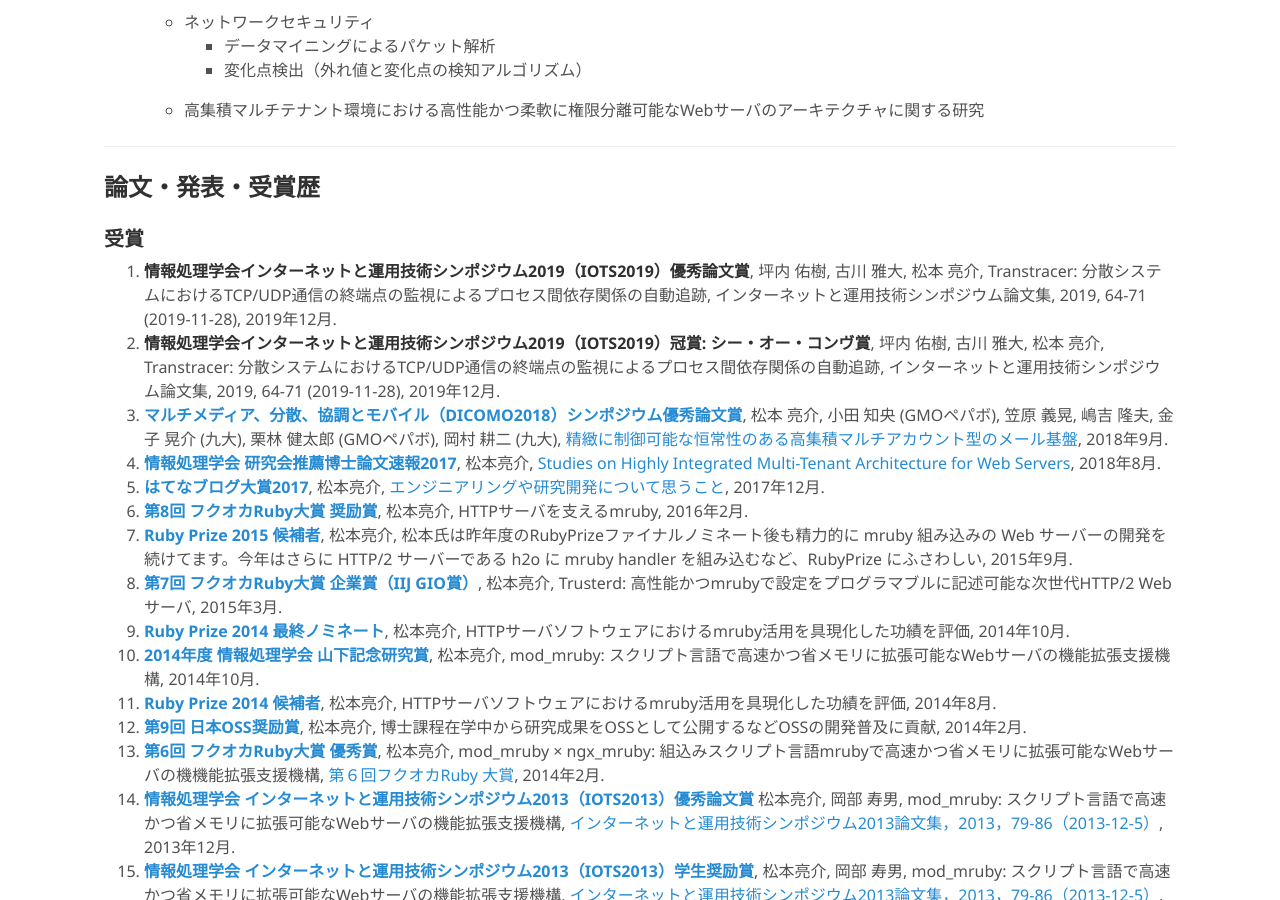
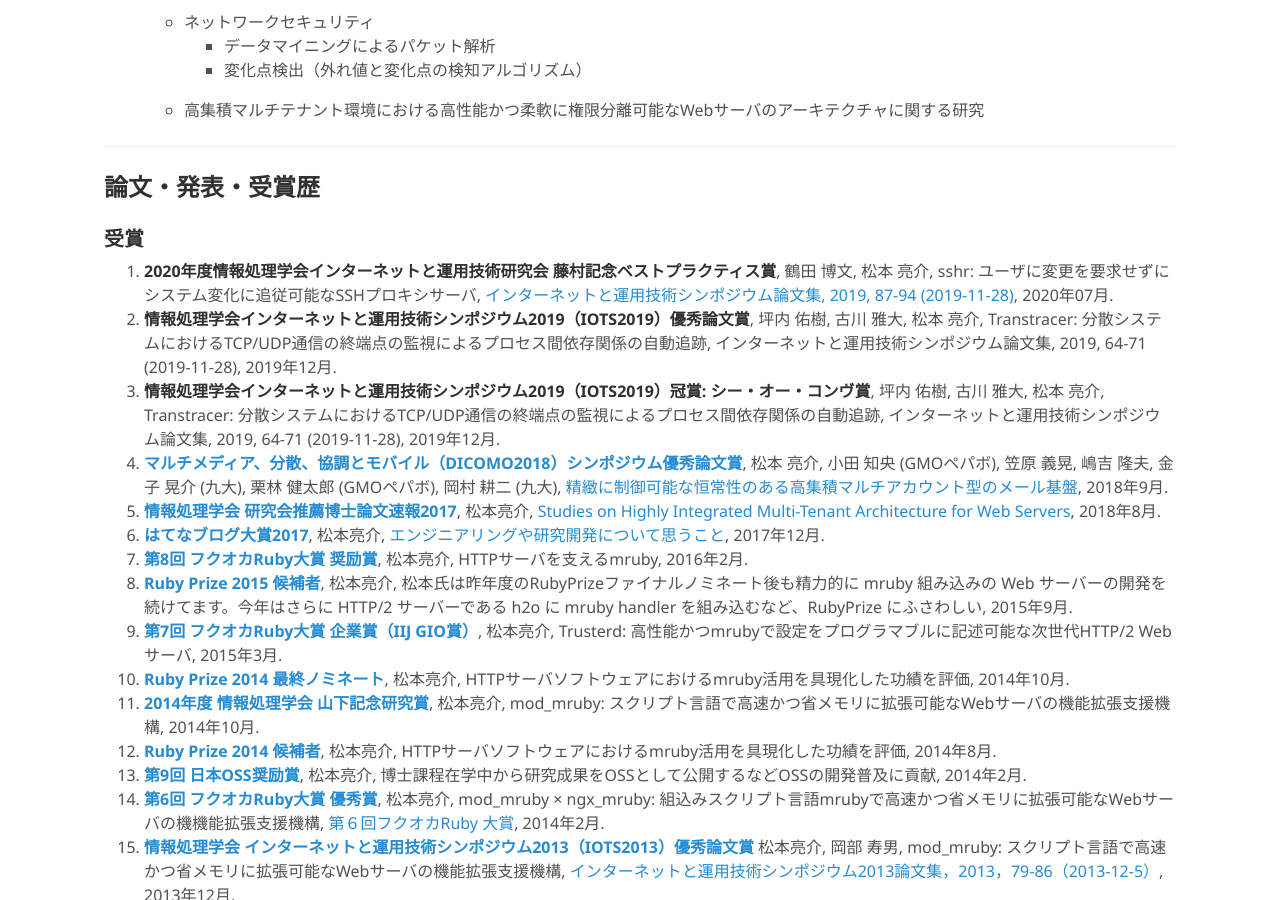
Before and after one commit to matsumotory/matsumotory, a Jekyll site: the page built from index.md, in a window 1280 px wide and 900 px high, scrolled down 2486 px. Built offline with Jekyll 4.4.1, drawn with Linux system fonts in a browser that asks for light colours; our own code applies the rules of GitHub Pages for plain Markdown files.

Commit message:
Add prize

```diff
--- a/index.md
+++ b/index.md
@@ -103,6 +103,7 @@
 
 ### 受賞
 
+1. **2020年度情報処理学会インターネットと運用技術研究会 藤村記念ベストプラクティス賞**, 鶴田 博文, 松本 亮介, sshr: ユーザに変更を要求せずにシステム変化に追従可能なSSHプロキシサーバ, [インターネットと運用技術シンポジウム論文集, 2019, 87-94 (2019-11-28)](http://id.nii.ac.jp/1001/00200768/), 2020年07月.
 1. **情報処理学会インターネットと運用技術シンポジウム2019（IOTS2019）優秀論文賞**, 坪内 佑樹, 古川 雅大, 松本 亮介, Transtracer: 分散システムにおけるTCP/UDP通信の終端点の監視によるプロセス間依存関係の自動追跡, インターネットと運用技術シンポジウム論文集, 2019, 64-71 (2019-11-28), 2019年12月.
 1. **情報処理学会インターネットと運用技術シンポジウム2019（IOTS2019）冠賞: シー・オー・コンヴ賞**, 坪内 佑樹, 古川 雅大, 松本 亮介, Transtracer: 分散システムにおけるTCP/UDP通信の終端点の監視によるプロセス間依存関係の自動追跡, インターネットと運用技術シンポジウム論文集, 2019, 64-71 (2019-11-28), 2019年12月.
 1. [**マルチメディア、分散、協調とモバイル（DICOMO2018）シンポジウム優秀論文賞**](http://dicomo.org/commendation/), 松本 亮介, 小田 知央 (GMOペパボ), 笠原 義晃, 嶋吉 隆夫, 金子 晃介 (九大), 栗林 健太郎 (GMOペパボ), 岡村 耕二 (九大), [精緻に制御可能な恒常性のある高集積マルチアカウント型のメール基盤](https://rand.pepabo.com/article/2018/07/25/dicomo2018/), 2018年9月.
```
Also changed, not shown: 8 other files.
